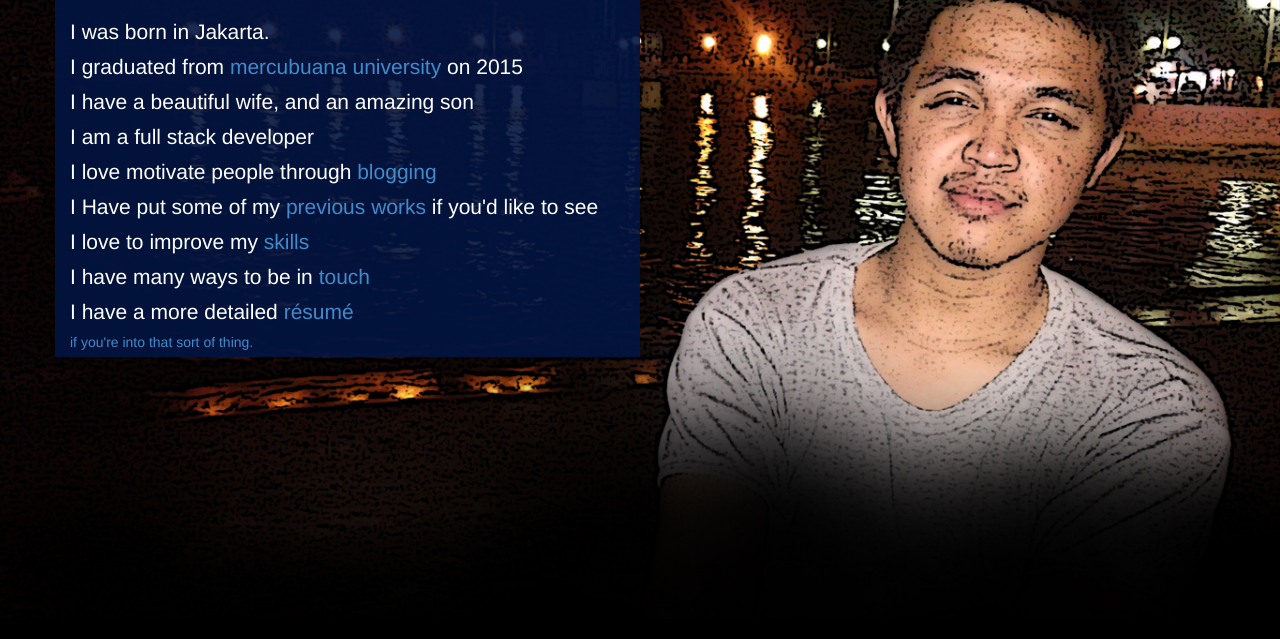
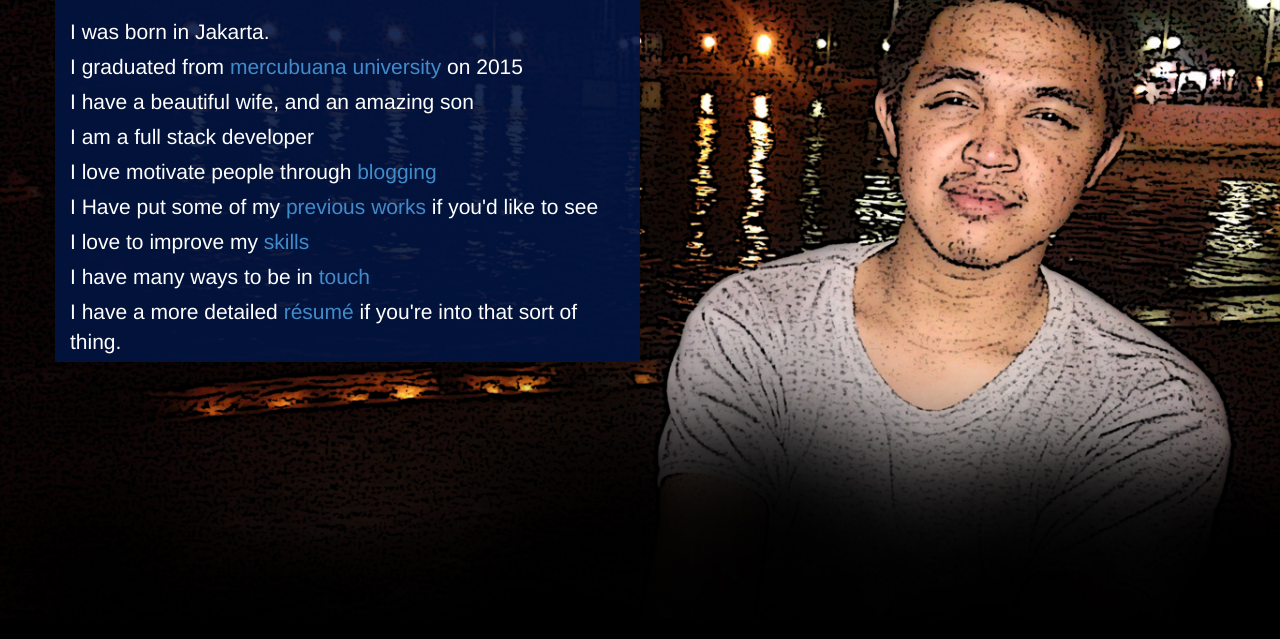
Before and after one commit to archieananda/myweb, a plain HTML site: page index.html in a window 1280 px wide. Shown: the part 161-800 px from the top of the page. Drawn offline with nearby package versions, Linux system fonts and the light colour scheme.

Commit message:
Fix resume link

```diff
--- a/index.html
+++ b/index.html
@@ -61,7 +61,7 @@ $(document).ready(function(){
 <p>I Have put some of my <a href="#previousworks">previous works</a> if you'd like to see</p>
 <p>I love to improve my <a href="#">skills</a></p>
 <p>I have many ways to be in  <a href="#contact">touch</a></p>
-	  <p>I have a more detailed <a href="#contact">résumé</p> if you're into that sort of thing.</p>
+	  <p>I have a more detailed <a href="#contact">résumé</a> if you're into that sort of thing.</p>
 
 
 
```
